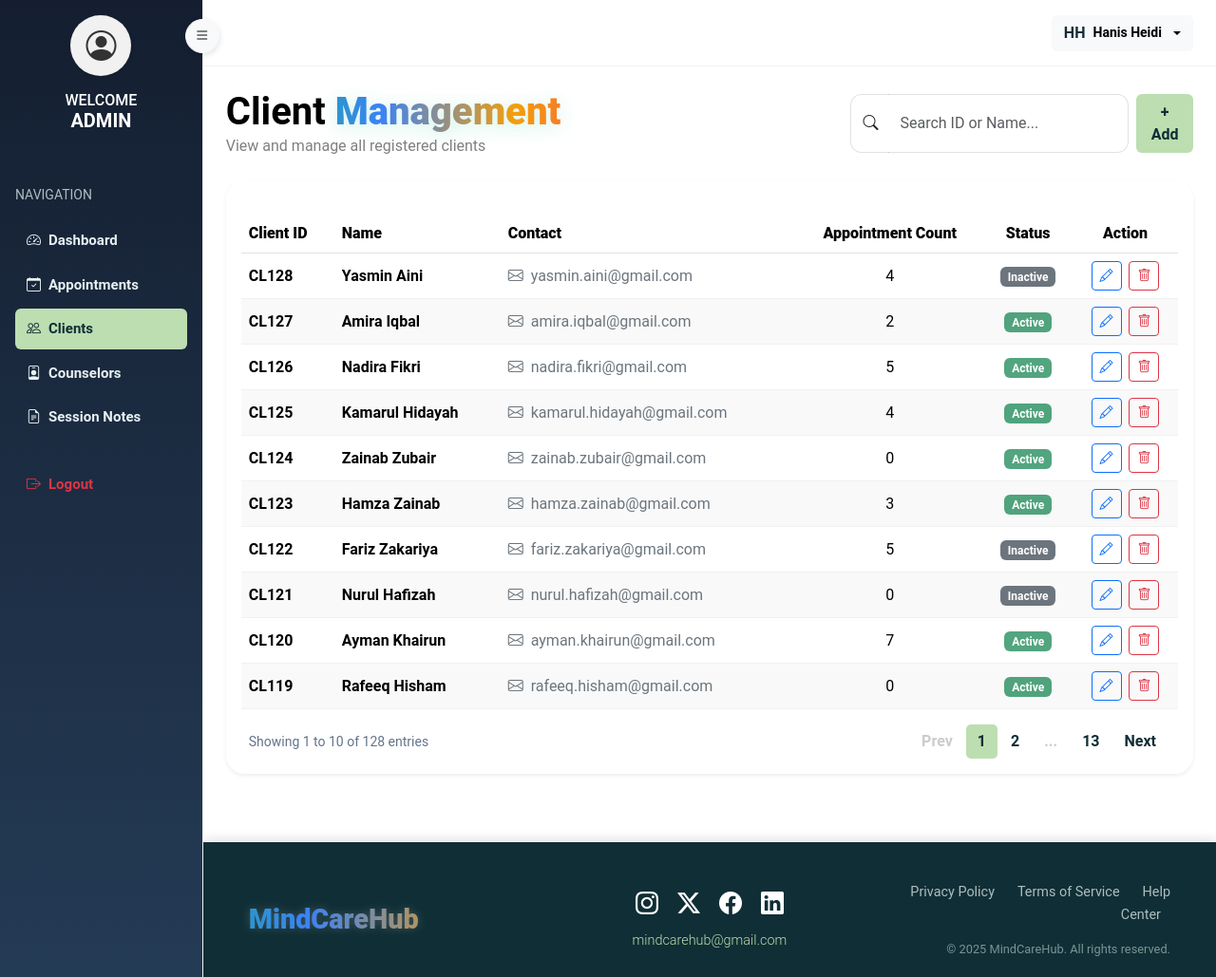
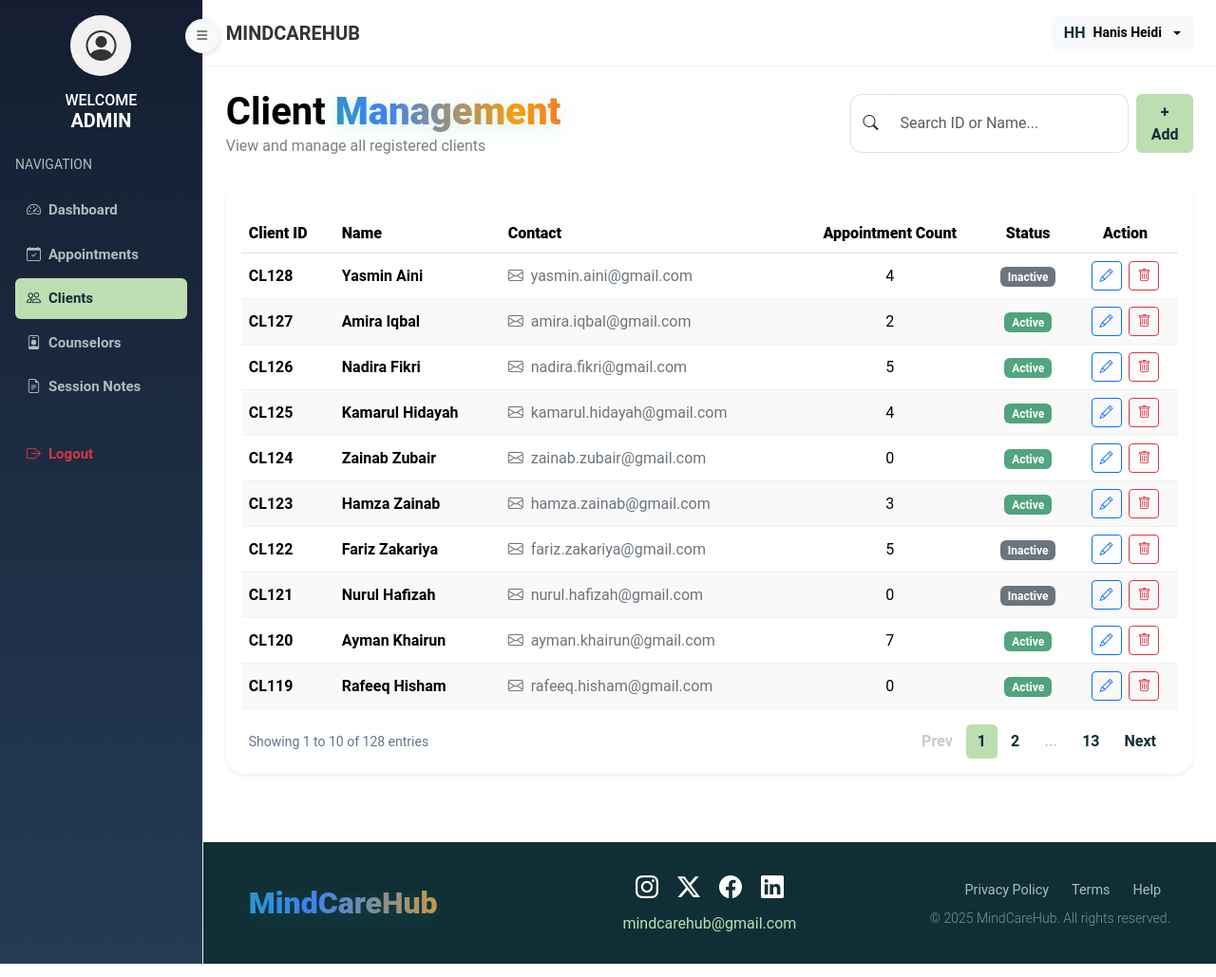
Before and after one commit to hanisnabila04/MINDCAREHUB, a plain HTML site: page clients.html in a window 1280 px wide. Shown: the whole page at 95% size. Drawn offline with nearby package versions, Linux system fonts and the light colour scheme.

Commit message:
fix navigation bar

```diff
--- a/clients.html
+++ b/clients.html
@@ -19,33 +19,17 @@
     background-color: #FFFFFF;
     font-family: 'Roboto', sans-serif;
     color: #333333;
-    display: flex;
-    flex-direction: column;
-    min-height: 100vh;
   }
 
-  /* Top Navigation Bar (White) */
-  .navbar {
-    background-color: #FFFFFF;
-    border-bottom: 1px solid #f1f1f1;
-  }
-
-  .navbar-nav .nav-link {
-    font-weight: bold;
-    color: #333333;
-  }
-
-  /* ========================= SIDEBAR (TEAL DARK BLUE) ========================= */
+  /* ========================= SIDEBAR (Dark Teal) ========================= */
   .sidebar {
-    /* Updated to Dark Teal Blue */
-    background-color: #102e35;
+    background-color: #102e35; /* Dark Teal Blue */
     border-right: 1px solid #f1f1f1;
     width: 250px;
     transition: width 0.25s ease, padding 0.25s ease;
     position: relative;
     min-height: 100vh;
-    display: flex;
-    flex-direction: column;
+    z-index: 10;
   }
 
   .sidebar.collapsed {
@@ -65,7 +49,6 @@
     display: none;
   }
 
-  /* Sidebar Toggle Button */
   .sidebar-toggle-btn {
     position: absolute;
     right: -18px;
@@ -81,7 +64,7 @@
     z-index: 20;
   }
 
-  /* Profile Icons */
+  /* Profile Icons in Sidebar */
   .profile-icons {
     display: flex;
     justify-content: center;
@@ -111,29 +94,44 @@
 
   .sidebar .nav-link {
     font-weight: bold;
-    color: #e8f0f2; /* Light text for contrast */
-  }
-
-  /* Active Sidebar Link - Soft Green to pop against Teal */
-  .sidebar .nav-link.active {
-      background-color: #bddeb1;
-      color: #0f2e35; /* Dark text on active button */
-      border-radius: 6px;
+    color: #aebdbf; /* Light gray-blue text */
   }
 
   .sidebar .nav-link:hover {
     color: #bddeb1;
   }
 
-  /* Content Wrapper */
+  .sidebar .nav-link.active {
+    background-color: #bddeb1;
+    color: #102e35;
+    border-radius: 6px;
+  }
+
+  /* ========================= CONTENT AREA & NAVBAR ========================= */
+  /* This wrapper ensures the footer stays at the bottom */
   .content {
     display: flex;
     flex-direction: column;
     min-height: 100vh;
-    flex-grow: 1;
   }
 
-  /* Table Styling */
+  /* Navigation Bar */
+  .navbar {
+    background-color: #FFFFFF;
+    border-bottom: 1px solid #f1f1f1;
+  }
+
+  .navbar-brand {
+    font-weight: bold;
+    color: #333333;
+  }
+
+  .navbar-nav .nav-link {
+    font-weight: bold;
+    color: #333333;
+  }
+
+  /* ========================= TABLE STYLES ========================= */
   table {
     width: 100%;
     margin-top: 20px;
@@ -143,7 +141,7 @@
 
   th {
     background-color: #bddeb1;
-    color: #102e35; /* Dark text for contrast on green header */
+    color: #102e35;
     padding: 12px;
     font-weight: 800;
   }
@@ -162,81 +160,22 @@
     background-color: #f9f9f9;
   }
 
-  /* Brand RGB gradient */
-  .brand-rgb {
-    font-weight: 800;
-    background: linear-gradient(
-      90deg,
-      rgb(34, 197, 94),
-      rgb(16, 185, 129),
-      rgb(59, 130, 246),
-      rgb(245, 158, 11),
-      rgb(244, 63, 94),
-      rgb(34, 197, 94)
-    );
-    background-size: 300% 300%;
-    -webkit-background-clip: text;
-    background-clip: text;
-    -webkit-text-fill-color: transparent;
-    animation: rgbMove 4s ease-in-out infinite;
-    filter: drop-shadow(0px 4px 10px rgba(16, 185, 129, 0.20));
+  /* ========================= FOOTER (Teal to match Sidebar) ========================= */
+  footer {
+    background-color: #102e35;
+    color: white;
+    padding: 30px 0;
+    margin-top: auto; /* Pushes footer to bottom */
   }
 
-  @keyframes rgbMove {
-    0%   { background-position: 0% 50%; }
-    50%  { background-position: 100% 50%; }
-    100% { background-position: 0% 50%; }
+  footer h5 {
+    font-weight: bold;
   }
 
-  /* ========================= FOOTER STYLES ========================= */
-  footer {
-    /* Matches Sidebar Exact Color */
-    background-color: #102e35;
-    color: #ffffff;
-    margin-top: auto;
-    padding: 40px 0 20px 0;
-    box-shadow: 0 -4px 10px rgba(0,0,0,0.1);
-  }
-
-  /* Footer RGB Logo */
-  footer .brand-rgb {
-    font-size: 1.8rem;
-    margin-bottom: 0;
-    filter: drop-shadow(0px 0px 5px rgba(255, 255, 255, 0.2));
-  }
-
-  /* Social Icons */
-  .social-icon-btn {
-    color: #ffffff;
-    font-size: 1.5rem;
-    margin: 0 10px;
-    transition: all 0.3s ease;
-    display: inline-block;
-  }
-
-  /* RGB Hover Effect for Icons */
-  .social-icon-btn:hover {
-    transform: translateY(-5px); /* Float up */
-    background: linear-gradient(90deg, #22c55e, #3b82f6, #f43f5e); /* RGB Gradient */
-    -webkit-background-clip: text;
-    background-clip: text;
-    -webkit-text-fill-color: transparent;
-    filter: drop-shadow(0px 0px 8px rgba(255, 255, 255, 0.5));
-  }
-
-  .footer-email {
-    color: #bddeb1;
-    text-decoration: none;
+  footer p {
     font-weight: 300;
-    font-size: 0.9rem;
-    margin-top: 10px;
-    display: block;
-    transition: color 0.2s;
-  }
-
-  .footer-email:hover {
-    color: #ffffff;
-    text-decoration: underline;
+    font-size: 14px;
+    color: #aebdbf;
   }
 
   .footer-links a {
@@ -251,14 +190,44 @@
     color: #bddeb1;
   }
 
-  .copyright-text {
-    font-size: 0.8rem;
-    color: #7b9496;
-    margin-top: 15px;
+  .social-icon-btn {
+    color: #ffffff;
+    font-size: 1.5rem;
+    margin: 0 10px;
+    transition: all 0.3s ease;
+    display: inline-block;
   }
 
-  /* ========================= PROFILE STYLES ========================= */
+  /* RGB Hover Effect for Icons */
+  .social-icon-btn:hover {
+    transform: translateY(-5px);
+    background: linear-gradient(90deg, #22c55e, #3b82f6, #f43f5e);
+    -webkit-background-clip: text;
+    background-clip: text;
+    -webkit-text-fill-color: transparent;
+  }
+
+  /* Brand RGB gradient */
+  .brand-rgb {
+    font-weight: 800;
+    background: linear-gradient(90deg, rgb(34, 197, 94), rgb(16, 185, 129), rgb(59, 130, 246), rgb(245, 158, 11), rgb(244, 63, 94), rgb(34, 197, 94));
+    background-size: 300% 300%;
+    -webkit-background-clip: text;
+    background-clip: text;
+    -webkit-text-fill-color: transparent;
+    animation: rgbMove 4s ease-in-out infinite;
+  }
+
+  @keyframes rgbMove {
+    0% { background-position: 0% 50%; }
+    50% { background-position: 100% 50%; }
+    100% { background-position: 0% 50%; }
+  }
+
+  /* ========================= PROFILE SECTION ========================= */
   .hidden-section { display: none !important; }
+
+  #profileSection { margin-top: 20px; }
 
   .profile-grid {
     display: grid;
@@ -302,27 +271,34 @@
     object-fit: cover;
   }
 
+  .avatar-info h3 { font-size: 18px; font-weight: 800; margin: 0; }
+
+  .role-tag {
+    margin-top: 6px; display: inline-block; padding: 5px 10px;
+    border-radius: 999px; background: #ecfeff; color: #155e75;
+    font-size: 12px; font-weight: 700;
+  }
+
+  .form-row { display: grid; grid-template-columns: 1fr 1fr; gap: 12px; }
+
+  .form-group { display: flex; flex-direction: column; margin-bottom: 12px; }
+
+  .form-group label { font-size: 13px; font-weight: 700; margin-bottom: 6px; }
+
+  .form-group input, .form-group select, .form-group textarea {
+    border: 1px solid #e5e7eb; border-radius: 10px; padding: 10px 12px; outline: none; font-size: 14px;
+  }
+
   /* Pagination */
-  .page-link {
-      color: #102e35;
-      border: none;
-      margin: 0 3px;
-      border-radius: 5px;
-      font-weight: bold;
-  }
-  .page-item.active .page-link {
-      background-color: #bddeb1;
-      color: #102e35;
-  }
-  .page-item.disabled .page-link {
-      color: #ccc;
-      background-color: transparent;
-  }
+  .page-link { color: #102e35; border: none; margin: 0 3px; border-radius: 5px; font-weight: bold; }
+  .page-item.active .page-link { background-color: #bddeb1; color: #102e35; }
+  .page-item.disabled .page-link { color: #ccc; background-color: transparent; }
+
 </style>
 
 <body onload="initPage()">
 
-  <div class="d-flex w-100">
+  <div class="d-flex">
 
     <div id="sidebarWrapper" class="sidebar p-3">
       <button id="sidebarToggleBtn" class="btn btn-light sidebar-toggle-btn" aria-label="Toggle sidebar menu">
@@ -380,7 +356,7 @@
         </li>
       </ul>
     </div>
-    <div class="content">
+    <div class="content flex-grow-1">
 
       <nav class="navbar navbar-expand-lg navbar-dark top-navbar px-4">
         <button class="btn btn-outline-secondary d-lg-none me-2" id="toggleSidebar">
@@ -395,6 +371,7 @@
               <span class="fw-bold" id="topUserBadge" style="color:#102e35">HH</span>
               <span class="fw-semibold small" id="topUserName">Hanis Heidi</span>
             </a>
+
             <ul class="dropdown-menu dropdown-menu-end">
               <li><a class="dropdown-item" href="#" id="menuProfile"><i class="bi bi-person me-2"></i> Profile</a></li>
               <li><a class="dropdown-item" href="#"><i class="bi bi-gear me-2"></i> Settings</a></li>
@@ -405,7 +382,7 @@
         </div>
       </nav>
 
-      <div class="container-fluid p-4">
+      <div class="container-fluid p-4 flex-grow-1">
 
         <div id="clientContent">
 
@@ -526,25 +503,26 @@
           <div class="row align-items-center text-center text-md-start">
 
             <div class="col-md-4 mb-3 mb-md-0">
-              <h2 class="brand-rgb">MindCareHub</h2>
+              <h2 class="brand-rgb mb-0">MindCareHub</h2>
             </div>
 
             <div class="col-md-4 mb-3 mb-md-0 text-center">
               <div class="d-flex justify-content-center mb-2">
                 <a href="#" class="social-icon-btn"><i class="bi bi-instagram"></i></a>
-                <a href="#" class="social-icon-btn"><i class="bi bi-twitter-x"></i></a> <a href="#" class="social-icon-btn"><i class="bi bi-facebook"></i></a>
+                <a href="#" class="social-icon-btn"><i class="bi bi-twitter-x"></i></a>
+                <a href="#" class="social-icon-btn"><i class="bi bi-facebook"></i></a>
                 <a href="#" class="social-icon-btn"><i class="bi bi-linkedin"></i></a>
               </div>
-              <a href="mailto:mindcarehub@gmail.com" class="footer-email">mindcarehub@gmail.com</a>
+              <a href="mailto:mindcarehub@gmail.com" style="color:#bddeb1; text-decoration:none;">mindcarehub@gmail.com</a>
             </div>
 
             <div class="col-md-4 text-center text-md-end">
               <div class="footer-links mb-2">
                 <a href="#">Privacy Policy</a>
-                <a href="#">Terms of Service</a>
-                <a href="#">Help Center</a>
+                <a href="#">Terms</a>
+                <a href="#">Help</a>
               </div>
-              <p class="copyright-text mb-0">&copy; <span id="yearSpan"></span> MindCareHub. All rights reserved.</p>
+              <p class="mb-0 small" style="color:#7b9496">&copy; <span id="yearSpan"></span> MindCareHub. All rights reserved.</p>
             </div>
 
           </div>
```
